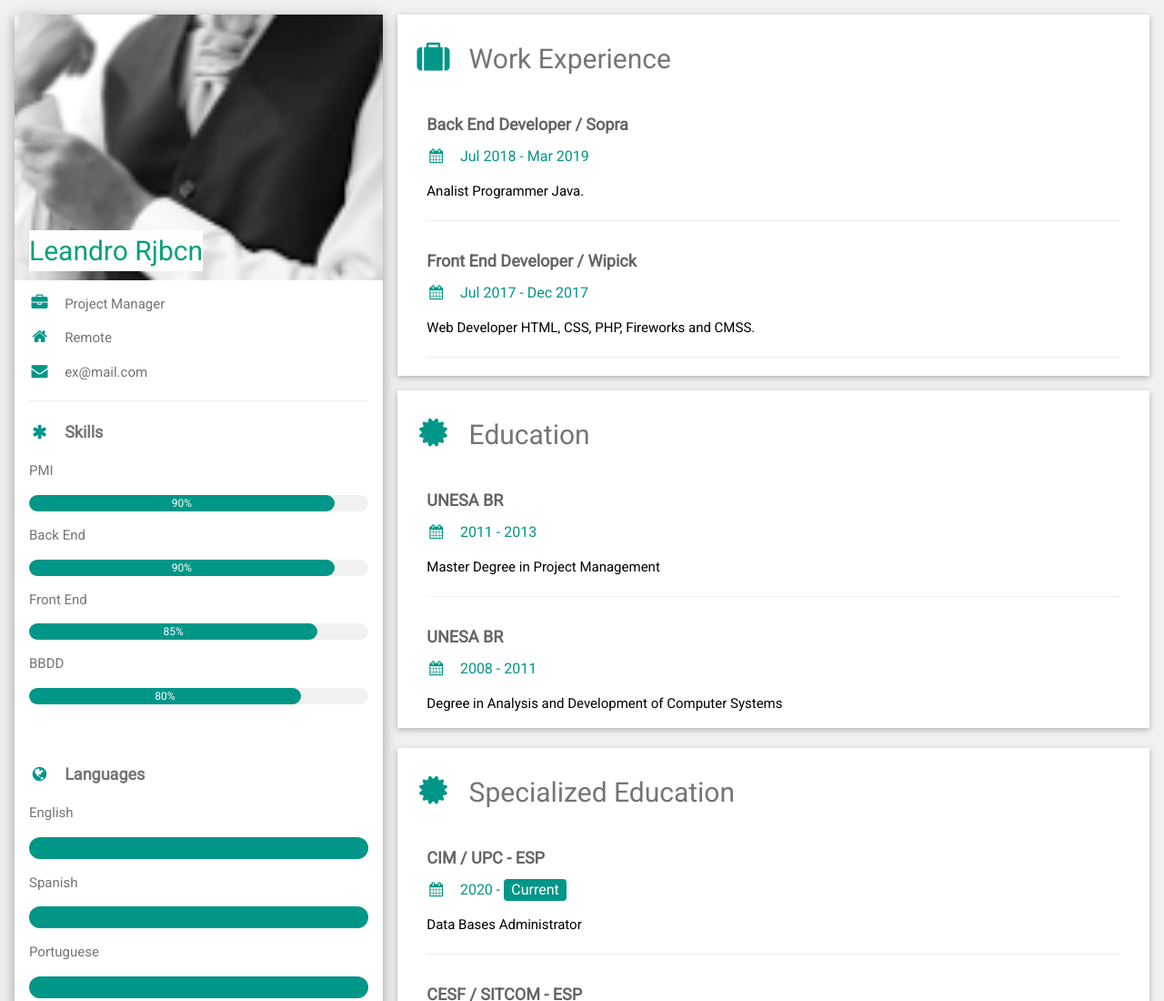
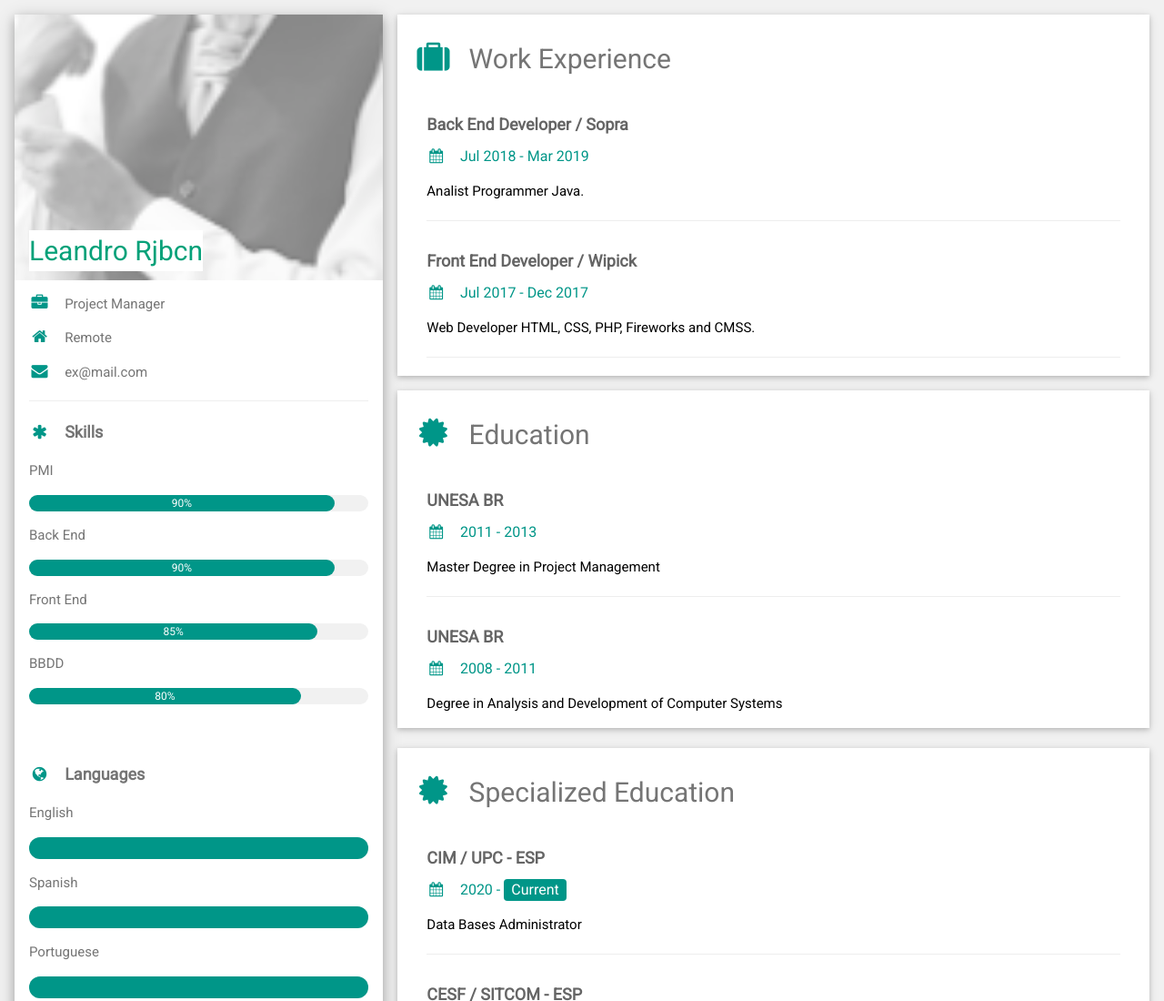
Before and after one commit to leandrorjbcn/SITE, a plain HTML site: page cv.html in a window 1280 px wide. Shown: the top 1100 px of the page at 91% size. Drawn offline with nearby package versions, Linux system fonts and the light colour scheme.

Commit message:
Update cv.html

```diff
--- a/cv.html
+++ b/cv.html
@@ -22,7 +22,7 @@ html,body,h1,h2,h3,h4,h5,h6 {font-family: "Roboto", sans-serif}
 
       <div class="w3-white w3-text-grey w3-card-4">
         <div class="w3-display-container">
-          <img src="./images/foto.png" style="width:100%" alt="Avatar">
+          <img src="./images/foto.png" style="width:100%; opacity: 0.5;" alt="Avatar">
           <div class="w3-display-bottomleft w3-container w3-text-black">
             <h2 style="color: #05A179; background: white">Leandro Rjbcn</h2>
           </div>
```
